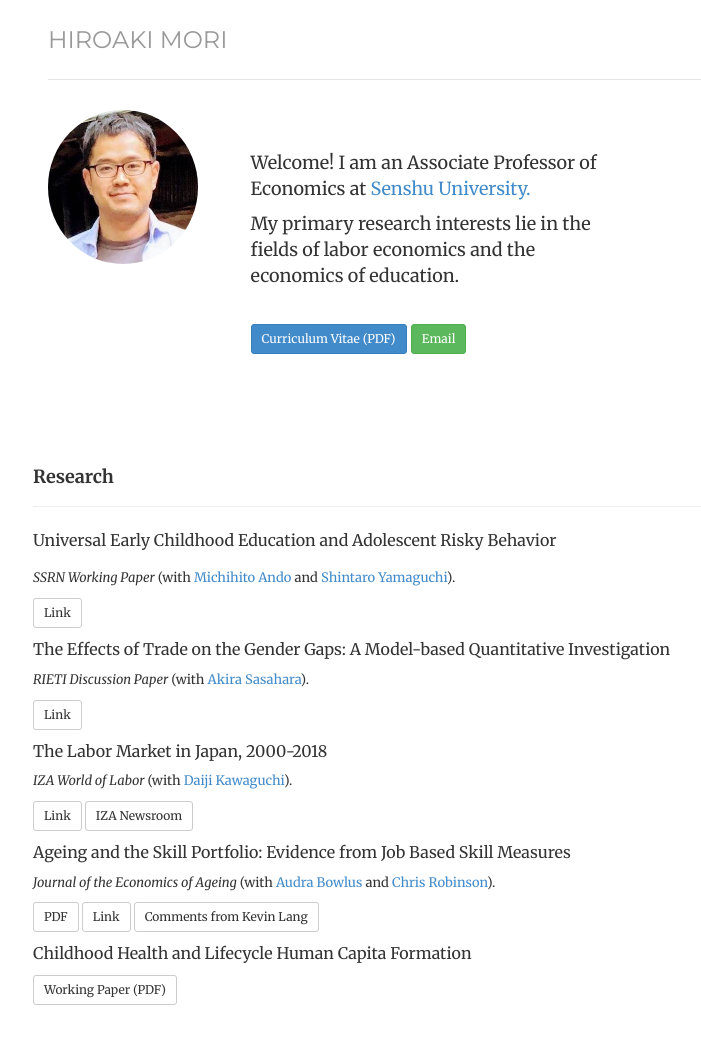
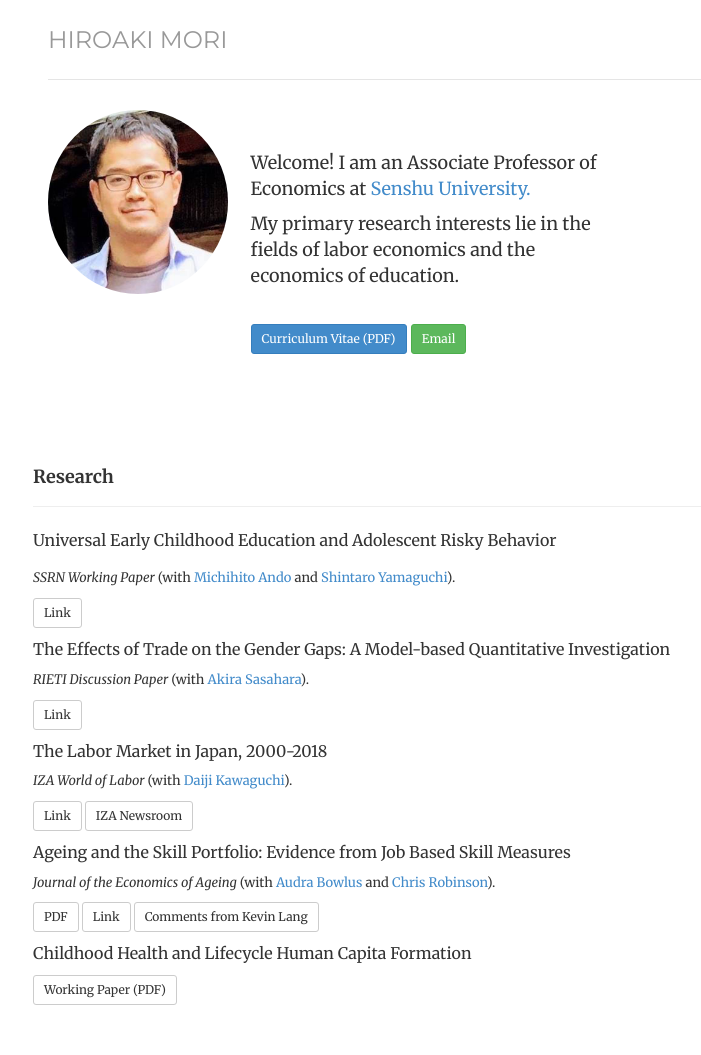
Before and after one commit to morihiroaki/morihiroaki.github.io, a Jekyll site: the page built from index.html, in a window 1280 px wide. Shown: the whole page, without its empty margins (232-933 px from the left). Built offline with Jekyll 4.4.1, drawn with Linux system fonts in a browser that asks for light colours.

Commit message:
Update index.html

```diff
--- a/index.html
+++ b/index.html
@@ -10,7 +10,7 @@
 
 <div class="box text-left">
 <div class='col-sm-3 text-left'>
-<img  class="img-circle avatar" width="150" alt="Hiro Mori" src="files/portrait2.jpg">
+<img  class="img-circle avatar" width="180" alt="Hiro Mori" src="files/portrait2.jpg">
 </div>
 </div>
 
```
